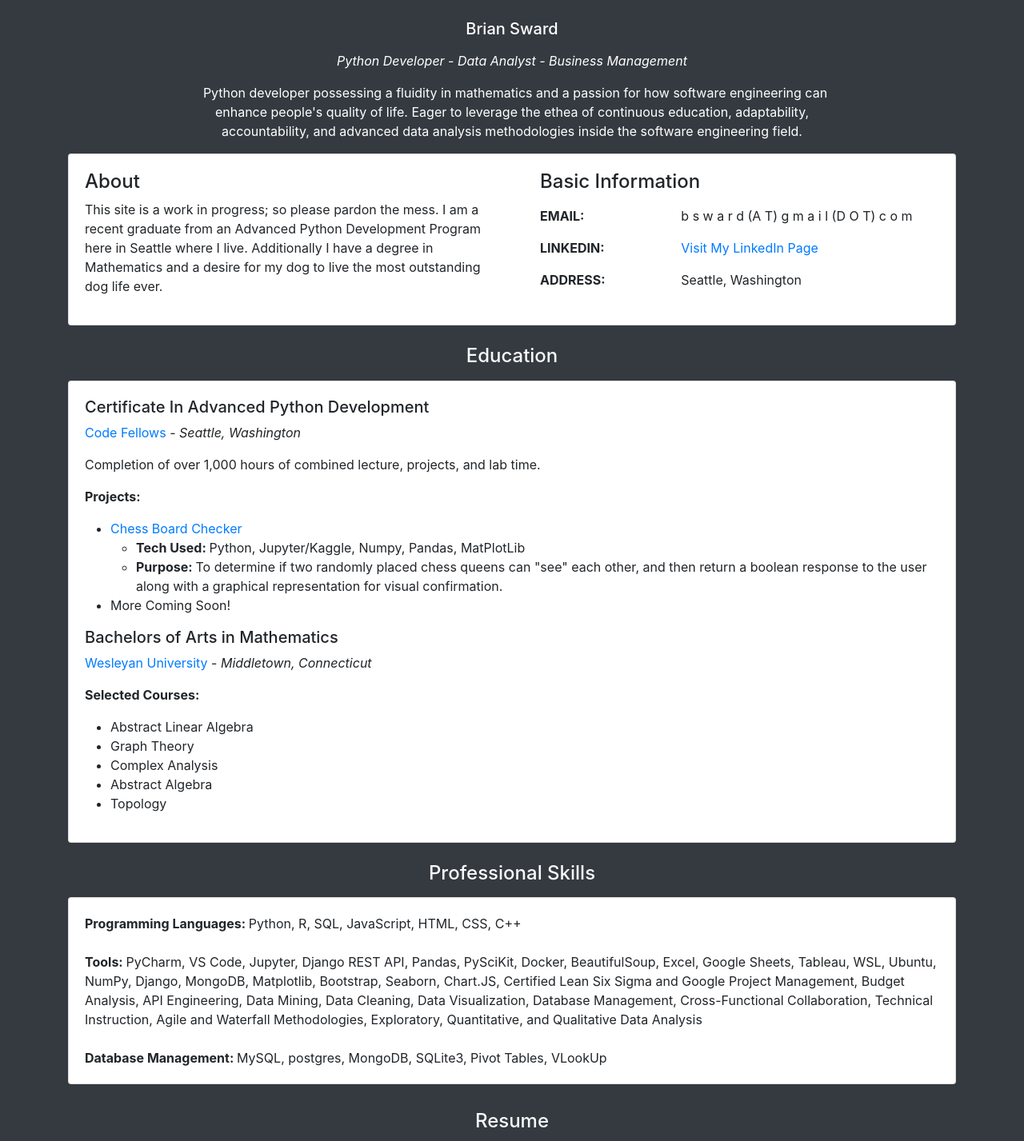
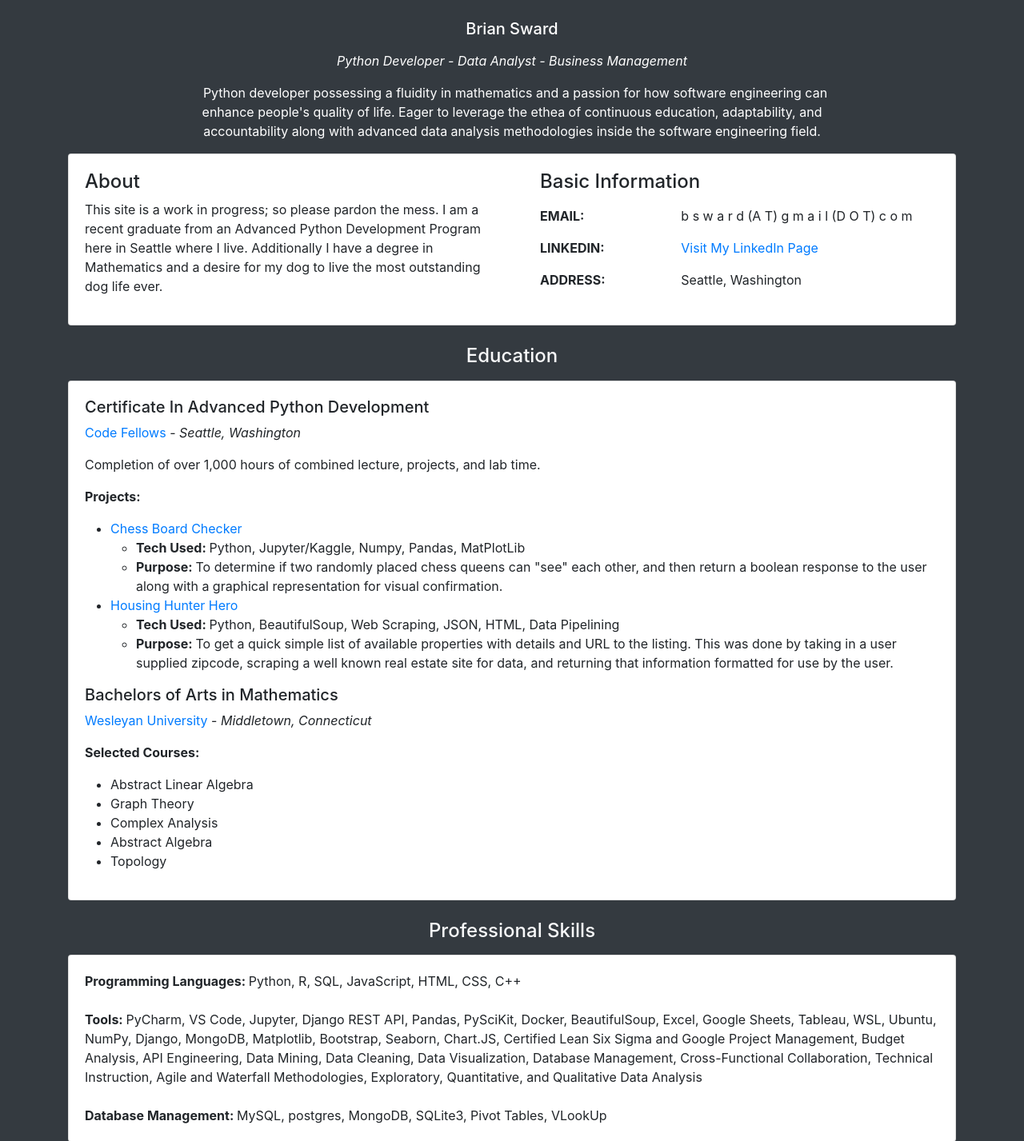
Before and after one commit to BrianSward/spa-flask-portfolio, a Flask app: page / in a window 1280 px wide. Shown: the part 96-1523 px from the top of the page at 80% size. Run offline with Flask 2, Linux system fonts and the light colour scheme; some libraries are stand-ins or nearby versions.

Commit message:
added another project

```diff
--- a/Flask/templates/index.html
+++ b/Flask/templates/index.html
@@ -64,7 +64,7 @@
                 </p>
               <!-- <p class="text-muted"> -->
               <i class="fas fa-quote-left pe-2"></i>
-                Python developer possessing a fluidity in mathematics and a passion for how software engineering can enhance people's quality of life. Eager to leverage the ethea of continuous education, adaptability, accountability, and advanced data analysis methodologies inside the software engineering field.
+                Python developer possessing a fluidity in mathematics and a passion for how software engineering can enhance people's quality of life. Eager to leverage the ethea of continuous education, adaptability, and accountability along with advanced data analysis methodologies inside the software engineering field.
               </p>
             </div>
           </div>
@@ -163,7 +163,21 @@
                     </ul>
                   </li>
                   <li>
-                    More Coming Soon!
+                    <a href="https://github.com/BrianSward/housing-hunter-hero">Housing Hunter Hero</a>
+                    <ul>
+                      <li>
+                        <b>
+                          Tech Used:
+                        </b>
+                        Python, BeautifulSoup, Web Scraping, JSON, HTML, Data Pipelining
+                      </li>
+                      <li>
+                        <b>
+                          Purpose:
+                        </b>
+                        To get a quick simple list of available properties with details and URL to the listing. This was done by taking in a user supplied zipcode, scraping a well known real estate site for data, and returning that information formatted for use by the user.
+                      </li>
+                    </ul>
                   </li>
                 </ul>
                 <div class="h5">
```
